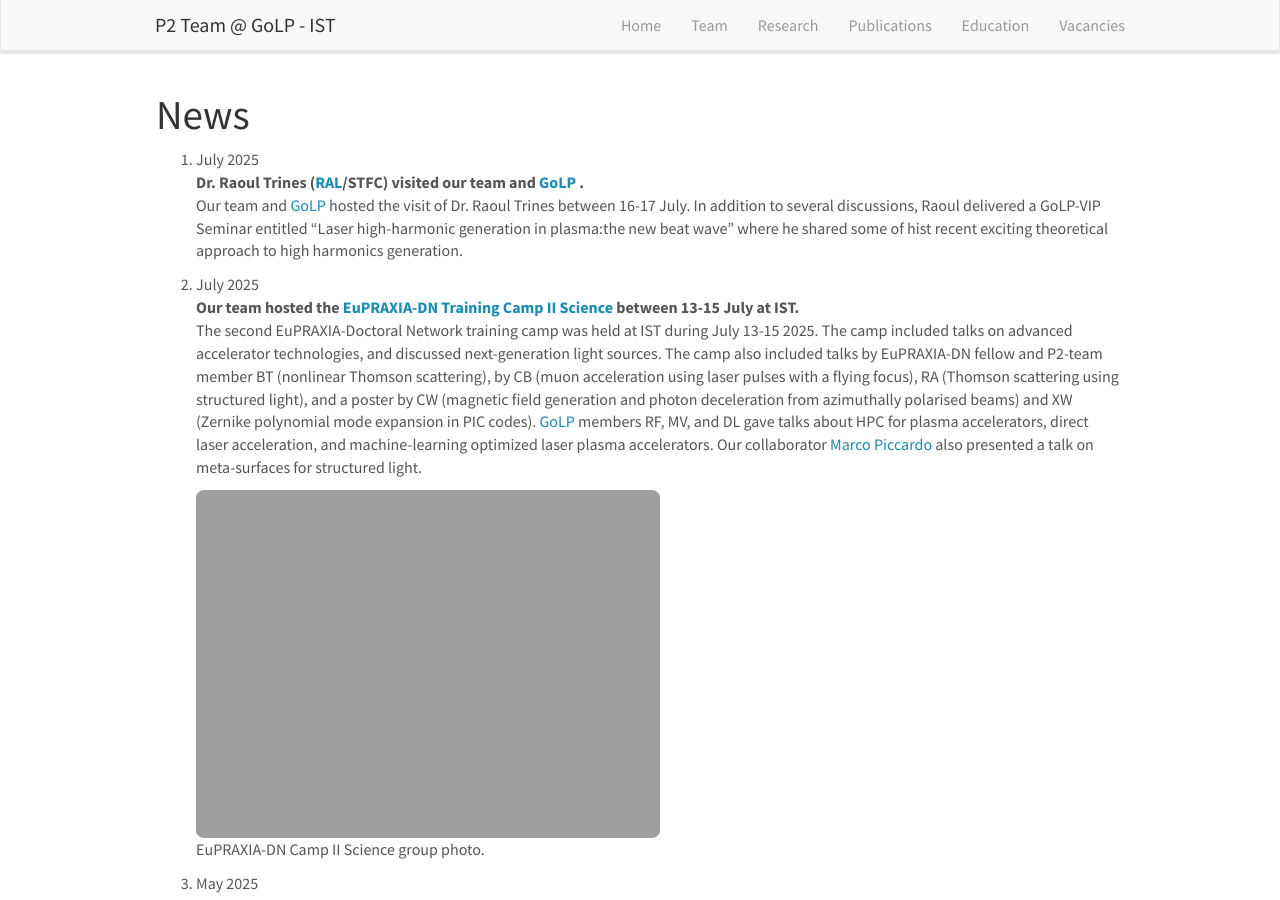
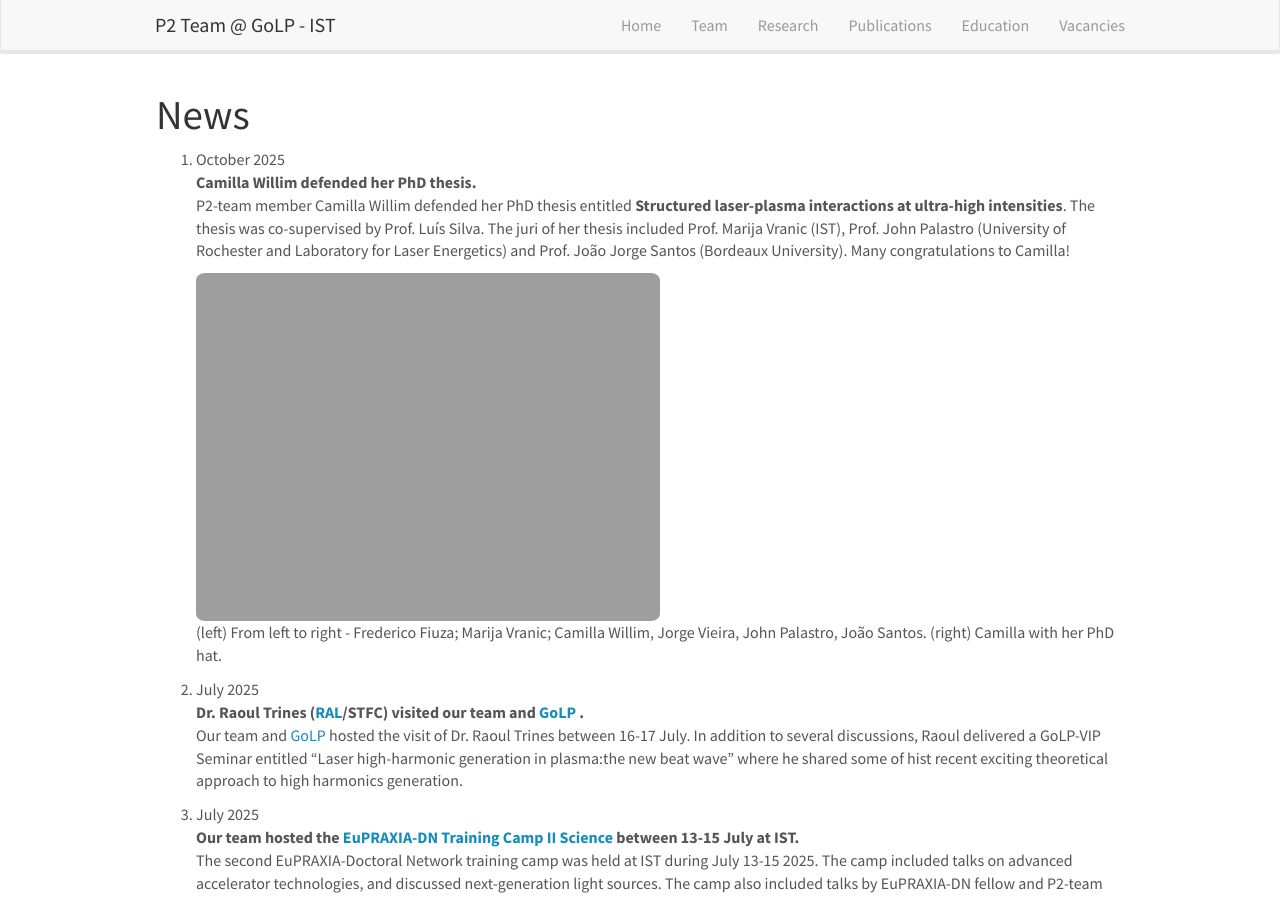
Before and after one commit to p2team/p2team.github.io, a Jekyll site: the page built from _pages/allnews.md, in a window 1280 px wide and 900 px high. Built offline with Jekyll 4.4.1, drawn with Linux system fonts in a browser that asks for light colours; nearby versions of some CDN libraries.

Commit message:
Camilla PhD

```diff
--- a/_data/alumni_members.yml
+++ b/_data/alumni_members.yml
@@ -1,3 +1,13 @@
+- name: Camilla Willim  #photo: verdoes.jpg
+  duration: PhD (2025).
+  Right after: Post-doctoral researcher, <a href="https://celia-bordeaux.cnrs.fr"Centre Lasers Intenses et Applications<\a>
+  email: camilla.willim@tecnico.ulisboa.pt
+  number_educ: 1
+  education1: Structured laser-plasma interactions at ultra-high intensities (PhD)
+  education2:
+  education3:
+  education4:
+
 - name: Bernardo Malaca
   #photo: verdoes.jpg
   duration: PhD (2024). MSc (2018).
--- a/_data/graduate.yml
+++ b/_data/graduate.yml
@@ -4,13 +4,6 @@
   email: wuxuezhi1997@gmail.com
   number_educ: 1
   education1: PhD in Physics Peking University - Peking, China
-
-- name: Camilla Willim
-  photo: Camilla.jpg
-  info: PhD Student
-  email: camilla.willim@tecnico.ulisboa.pt
-  number_educ: 1
-  education1: MSc in Physics, Heinrich-Heine University - Düsseldorf, Germany
 
 - name: Chiara Badiali
   photo: Chiara.jpeg
--- a/_data/news.yml
+++ b/_data/news.yml
@@ -1,3 +1,10 @@
+- date: 3. October 2025
+  headline: Camilla Willim defended her PhD thesis.
+  fullstory: P2-team member Camilla Willim defended her PhD thesis entitled **Structured laser-plasma interactions at ultra-high intensities**. The thesis was co-supervised by Prof. Luís Silva. The juri of her thesis included Prof. Marija Vranic (IST), Prof. John Palastro (University of Rochester and Laboratory for Laser Energetics) and Prof. João Jorge Santos (Bordeaux University). Many congratulations to Camilla!
+  number_photo: 1
+  photo: PhD-Camilla.png
+  photo_caption: (left) From left to right - Frederico Fiuza; Marija Vranic; Camilla Willim, Jorge Vieira, John Palastro, João Santos. (right) Camilla with her PhD hat.
+
 - date: 18. July 2025
   headline: Dr. Raoul Trines ([RAL](https://www.ukri.org/who-we-are/stfc/facilities/rutherford-appleton-laboratory/)/STFC) visited our team and [GoLP](https://golp.tecnico.ulisboa.pt) .
   fullstory: Our team and [GoLP](https://golp.tecnico.ulisboa.pt) hosted the visit of Dr. Raoul Trines between 16-17 July. In addition to several discussions, Raoul delivered a GoLP-VIP Seminar entitled "Laser high-harmonic generation in plasma:the new beat wave" where he shared some of hist recent exciting theoretical approach to high harmonics generation.
--- a/_includes/news.html
+++ b/_includes/news.html
@@ -2,7 +2,7 @@
 <div class="well">
 <h4>News</h4>
 
-{% for article in site.data.news limit:9 %}
+{% for article in site.data.news limit:5 %}
 <p>{{ article.date }}<br>{{ article.headline | markdownify}}</p>
 {% endfor %}
 
```
Also changed, not shown: _pages/home.md (+2 -2 lines), 1 other file.
